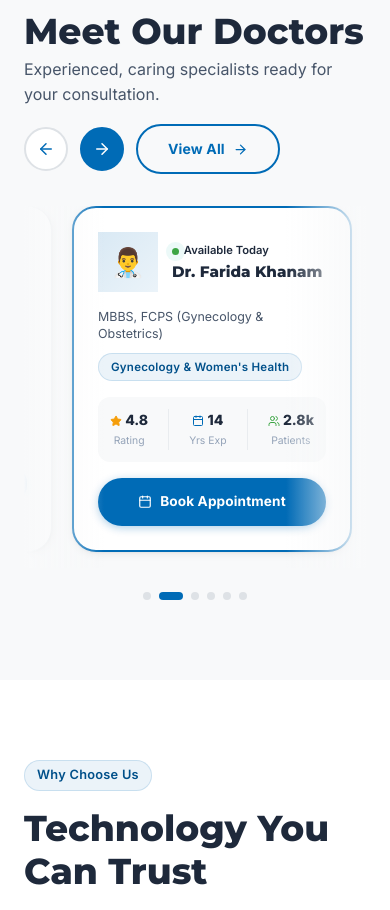
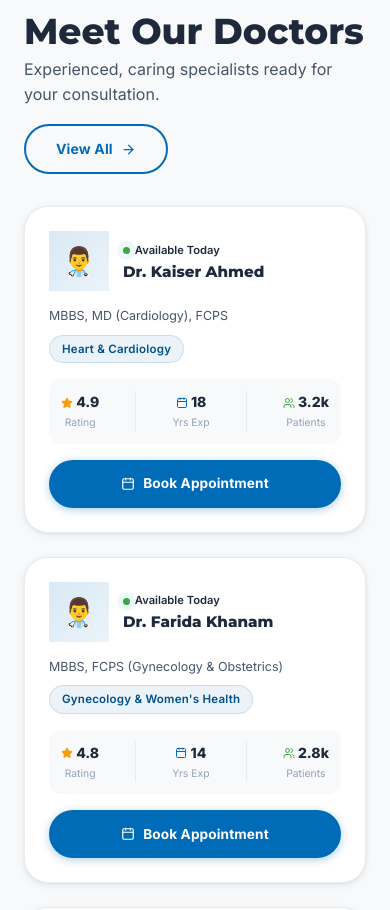
Before and after one commit to jhabir6857-ctrl/Mitosis, a Next.js app: page / in a window 390 px wide. Shown: the part 5273-6183 px from the top of the page. Built offline with nearby package versions, Linux system fonts and the light colour scheme.

Commit message:
fix: doctor duplication, double layout, nav links, footer text

```diff
--- a/components/DoctorSlider.tsx
+++ b/components/DoctorSlider.tsx
@@ -1,71 +1,10 @@
 "use client";
 
-import { useRef, useEffect, useState } from "react";
 import Link from "next/link";
-import { Star, Calendar, Users, ArrowLeft, ArrowRight } from "lucide-react";
+import { Star, Calendar, Users, ArrowRight } from "lucide-react";
 import { mockDoctors } from "@/app/api/mock/doctors/route";
 
-// Duplicate cards for seamless infinite loop
-const DOCTORS = [...mockDoctors, ...mockDoctors];
-const CARD_WIDTH = 280;
-const CARD_GAP = 20;
-const CARD_TOTAL = CARD_WIDTH + CARD_GAP;
-const AUTO_SPEED = 0.6; // px per frame
-
 export default function DoctorSlider() {
-  const trackRef = useRef<HTMLDivElement>(null);
-  const posRef = useRef(0);
-  const animRef = useRef<number>(0);
-  const isPausedRef = useRef(false);
-  const [activeIndex, setActiveIndex] = useState(0);
-
-  // Detect prefers-reduced-motion on mount — permanently disable auto-scroll
-  // for users with vestibular disorders (Animation Rule 3)
-  const prefersReducedMotion = useRef(false);
-  useEffect(() => {
-    if (typeof window !== "undefined") {
-      prefersReducedMotion.current = window.matchMedia("(prefers-reduced-motion: reduce)").matches;
-      if (prefersReducedMotion.current) isPausedRef.current = true;
-    }
-  }, []);
-
-  // Auto-scroll animation loop
-  useEffect(() => {
-    const totalWidth = mockDoctors.length * CARD_TOTAL;
-
-    const animate = () => {
-      if (!isPausedRef.current && trackRef.current) {
-        posRef.current += AUTO_SPEED;
-        // Seamless loop: reset when first set is fully scrolled
-        if (posRef.current >= totalWidth) {
-          posRef.current = 0;
-        }
-        trackRef.current.style.transform = `translateX(-${posRef.current}px)`;
-        setActiveIndex(Math.round(posRef.current / CARD_TOTAL) % mockDoctors.length);
-      }
-      animRef.current = requestAnimationFrame(animate);
-    };
-
-    animRef.current = requestAnimationFrame(animate);
-    return () => cancelAnimationFrame(animRef.current);
-  }, []);
-
-  const scrollBy = (direction: "left" | "right") => {
-    const totalWidth = mockDoctors.length * CARD_TOTAL;
-    if (direction === "right") {
-      posRef.current = Math.min(posRef.current + CARD_TOTAL, totalWidth - 1);
-    } else {
-      posRef.current = Math.max(posRef.current - CARD_TOTAL, 0);
-    }
-    if (trackRef.current) {
-      trackRef.current.style.transition = "transform 400ms cubic-bezier(0.4,0,0.2,1)";
-      trackRef.current.style.transform = `translateX(-${posRef.current}px)`;
-      setTimeout(() => {
-        if (trackRef.current) trackRef.current.style.transition = "";
-      }, 420);
-    }
-    setActiveIndex(Math.round(posRef.current / CARD_TOTAL) % mockDoctors.length);
-  };
 
   return (
     <div>
@@ -76,64 +15,30 @@ export default function DoctorSlider() {
           <h2 className="section-title" style={{ marginBottom: "0.25rem" }}>Meet Our Doctors</h2>
           <p style={{ color: "var(--color-text-secondary)" }}>Experienced, caring specialists ready for your consultation.</p>
         </div>
-        <div style={{ display: "flex", alignItems: "center", gap: "0.75rem" }}>
-          <button
-            onClick={() => scrollBy("left")}
-            onMouseEnter={() => (isPausedRef.current = true)}
-            onMouseLeave={() => (isPausedRef.current = false)}
-            aria-label="Scroll left"
-            style={{ width: "44px", height: "44px", borderRadius: "50%", border: "2px solid var(--color-surface-muted)", background: "var(--color-surface)", display: "flex", alignItems: "center", justifyContent: "center", cursor: "pointer", transition: "all 200ms", minHeight: "unset" }}
-            onFocus={() => (isPausedRef.current = true)}
-            onBlur={() => (isPausedRef.current = false)}
-          >
-            <ArrowLeft size={18} color="var(--color-primary)" />
-          </button>
-          <button
-            onClick={() => scrollBy("right")}
-            onMouseEnter={() => (isPausedRef.current = true)}
-            onMouseLeave={() => (isPausedRef.current = false)}
-            aria-label="Scroll right"
-            style={{ width: "44px", height: "44px", borderRadius: "50%", border: "2px solid var(--color-primary)", background: "var(--color-primary)", display: "flex", alignItems: "center", justifyContent: "center", cursor: "pointer", transition: "all 200ms", minHeight: "unset" }}
-          >
-            <ArrowRight size={18} color="white" />
-          </button>
         <Link href="/doctors" className="btn-secondary" style={{ fontSize: "0.875rem" }}>
           View All <ArrowRight size={15} />
         </Link>
       </div>
-      </div>
 
-      {/* Slider Viewport */}
+      {/* Doctors Grid */}
+      <div className="grid grid-cols-1 md:grid-cols-2 lg:grid-cols-3 gap-6">
+        {mockDoctors.slice(0, 6).map((doc) => (
           <div
-        style={{ overflow: "hidden", position: "relative" }}
-        onMouseEnter={() => (isPausedRef.current = true)}
-        onMouseLeave={() => (isPausedRef.current = false)}
-      >
-        {/* Fade edges */}
-        <div style={{ position: "absolute", top: 0, left: 0, width: "80px", height: "100%", background: "linear-gradient(to right, var(--color-surface-alt), transparent)", zIndex: 2, pointerEvents: "none" }} />
-        <div style={{ position: "absolute", top: 0, right: 0, width: "80px", height: "100%", background: "linear-gradient(to left, var(--color-surface-alt), transparent)", zIndex: 2, pointerEvents: "none" }} />
-
-        {/* Sliding Track */}
-        <div
-          ref={trackRef}
-          style={{
-            display: "flex",
-            gap: `${CARD_GAP}px`,
-            willChange: "transform",
-            paddingBottom: "1rem",
-          }}
-        >
-          {mockDoctors.slice(0, 6).map((doc, idx) => (
-            <div
-              key={`${doc.id}-${idx}`}
+            key={doc.id}
             className="card"
             style={{
-                width: `${CARD_WIDTH}px`,
-                flexShrink: 0,
               padding: "1.5rem",
               cursor: "pointer",
-                border: activeIndex === idx % mockDoctors.length ? "2px solid var(--color-primary)" : "1px solid var(--color-surface-border)",
-                transition: "border-color 300ms",
+              transition: "all 200ms",
+              border: "1px solid var(--color-surface-border)",
+            }}
+            onMouseEnter={(e) => {
+              (e.currentTarget as HTMLElement).style.transform = "translateY(-4px)";
+              (e.currentTarget as HTMLElement).style.boxShadow = "0 12px 24px rgba(0,0,0,0.1)";
+            }}
+            onMouseLeave={(e) => {
+              (e.currentTarget as HTMLElement).style.transform = "translateY(0)";
+              (e.currentTarget as HTMLElement).style.boxShadow = "none";
             }}
           >
             {/* Avatar */}
@@ -204,36 +109,5 @@ export default function DoctorSlider() {
         ))}
       </div>
     </div>
-
-      {/* Dot Indicators */}
-      <div style={{ display: "flex", justifyContent: "center", gap: "0.5rem", marginTop: "1.5rem" }}>
-        {mockDoctors.map((_, i) => (
-          <button
-            key={i}
-            onClick={() => {
-              posRef.current = i * CARD_TOTAL;
-              if (trackRef.current) {
-                trackRef.current.style.transition = "transform 400ms cubic-bezier(0.4,0,0.2,1)";
-                trackRef.current.style.transform = `translateX(-${posRef.current}px)`;
-                setTimeout(() => { if (trackRef.current) trackRef.current.style.transition = ""; }, 420);
-              }
-              setActiveIndex(i);
-            }}
-            style={{
-              width: activeIndex === i ? "24px" : "8px",
-              height: "8px",
-              borderRadius: "4px",
-              background: activeIndex === i ? "var(--color-primary)" : "var(--color-surface-muted)",
-              border: "none",
-              cursor: "pointer",
-              transition: "all 300ms cubic-bezier(0.34,1.56,0.64,1)",
-              padding: 0,
-              minHeight: "unset",
-            }}
-            aria-label={`Go to doctor ${i + 1}`}
-          />
-        ))}
-      </div>
-    </div>
   );
 }
```
Lines whose indentation alone changed are shown as unchanged.
